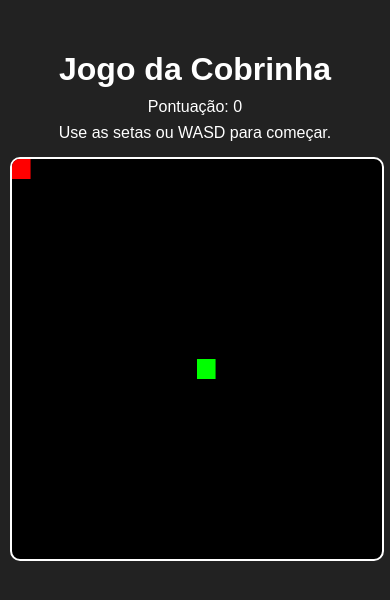
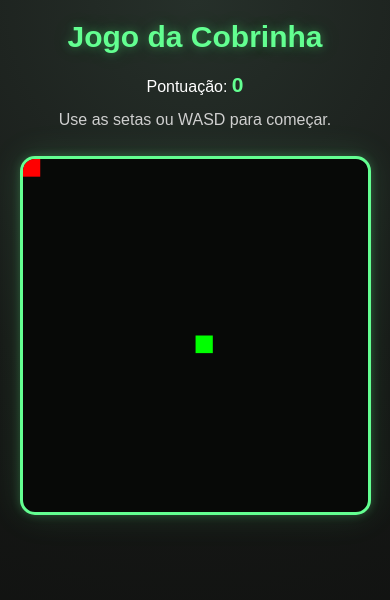
Before and after one commit to viniciusfrandina04-byte/jogo-da-cobrinha, a plain HTML site: page index.html in a window 390 px wide. Drawn offline with Linux system fonts and the light colour scheme.

Commit message:
Update style.css

```diff
--- a/style.css
+++ b/style.css
@@ -1,20 +1,64 @@
+* {
+    box-sizing: border-box;
+}
+
 body {
-    text-align: center;
-    font-family: Arial, sans-serif;
-    background: #222;
+    margin: 0;
+    min-height: 100vh;
+
+    display: flex;
+    flex-direction: column;
+    align-items: center;
+
+    font-family: Arial, Helvetica, sans-serif;
+
+    background:
+        radial-gradient(circle at top, #26302a 0%, #171917 45%, #0d0e0d 100%);
+
     color: white;
 
-    margin: 0;
-    padding: 30px 10px;
+    padding: 28px 15px;
 }
 
+/* Título */
+
 h1 {
-    margin-bottom: 10px;
+    margin: 0 0 12px;
+
+    font-size: 38px;
+
+    color: #63ff91;
+
+    text-shadow:
+        0 0 10px rgba(70, 255, 120, 0.35),
+        0 0 25px rgba(70, 255, 120, 0.15);
 }
 
+/* Informações */
+
 p {
-    margin: 8px 0;
+    margin: 7px 0;
+
+    font-size: 18px;
 }
+
+#pontos {
+    color: #63ff91;
+
+    font-weight: bold;
+
+    font-size: 21px;
+}
+
+#mensagem {
+    color: #cfcfcf;
+
+    font-size: 16px;
+
+    min-height: 20px;
+}
+
+/* Canvas */
 
 canvas {
     display: block;
@@ -22,36 +66,94 @@ canvas {
     width: 400px;
     height: 400px;
 
-    max-width: 100%;
+    max-width: 90vw;
+    max-height: 60vh;
 
-    margin: 15px auto;
+    margin: 18px auto;
 
-    background: black;
+    background: #070907;
 
-    border: 2px solid white;
+    border: 3px solid #63ff91;
 
-    border-radius: 10px;
+    border-radius: 18px;
+
+    box-shadow:
+        0 0 10px rgba(99, 255, 145, 0.25),
+        0 0 35px rgba(99, 255, 145, 0.12);
+
+    image-rendering: auto;
 }
 
-button {
-    padding: 12px 24px;
+/* Botão */
 
+#reiniciar {
     border: none;
-    border-radius: 8px;
 
-    background: limegreen;
-    color: black;
+    padding: 13px 26px;
 
-    font-size: 16px;
+    margin-top: 4px;
+
+    border-radius: 12px;
+
+    background: linear-gradient(
+        135deg,
+        #63ff91,
+        #27c95a
+    );
+
+    color: #071008;
+
+    font-size: 17px;
+
     font-weight: bold;
 
     cursor: pointer;
+
+    box-shadow:
+        0 5px 18px rgba(50, 210, 90, 0.25);
+
+    transition:
+        transform 0.15s,
+        box-shadow 0.15s;
 }
 
-button:hover {
-    transform: scale(1.03);
+#reiniciar:hover {
+    transform: translateY(-2px) scale(1.03);
+
+    box-shadow:
+        0 8px 25px rgba(50, 210, 90, 0.4);
+}
+
+#reiniciar:active {
+    transform: scale(0.98);
 }
 
 [hidden] {
     display: none !important;
 }
+
+/* Celular */
+
+@media (max-width: 500px) {
+
+    body {
+        padding-top: 20px;
+    }
+
+    h1 {
+        font-size: 30px;
+    }
+
+    canvas {
+        width: 92vw;
+        height: 92vw;
+
+        max-height: none;
+
+        border-radius: 15px;
+    }
+
+    p {
+        font-size: 16px;
+    }
+}
```
